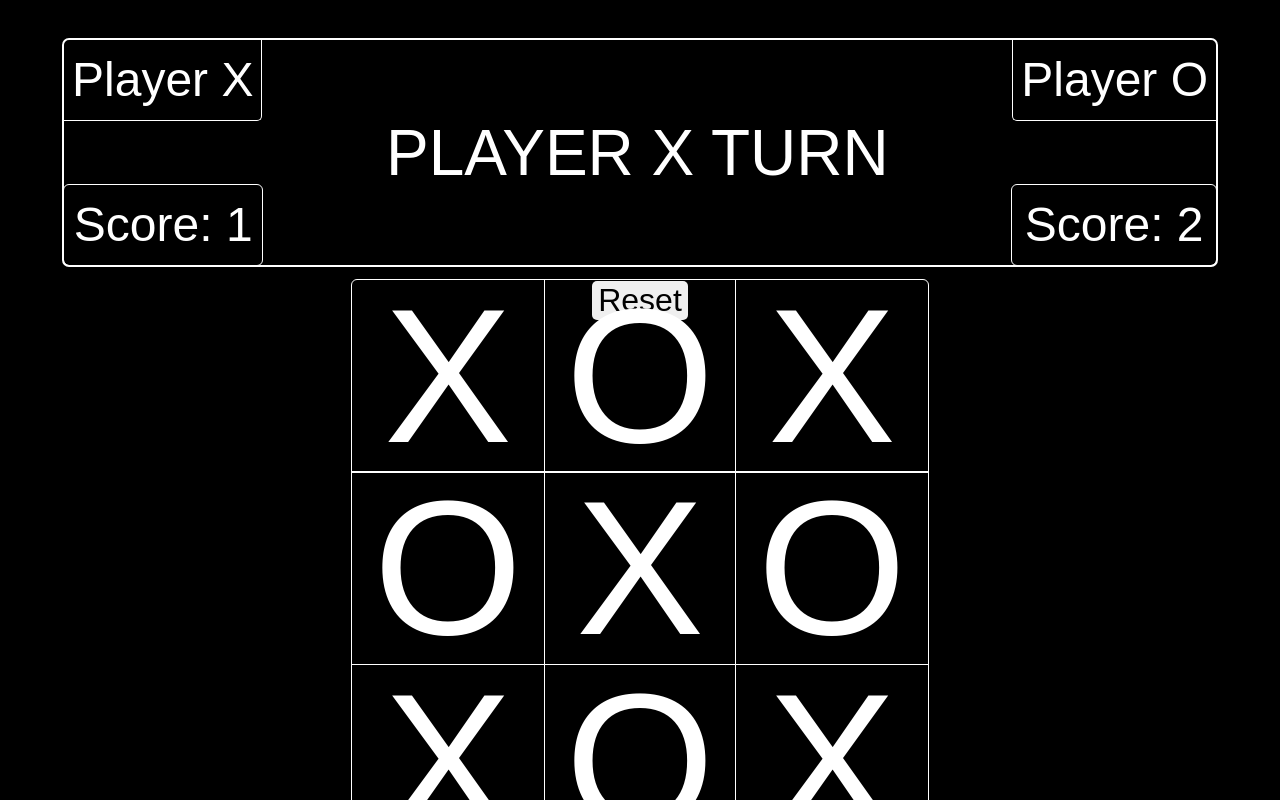
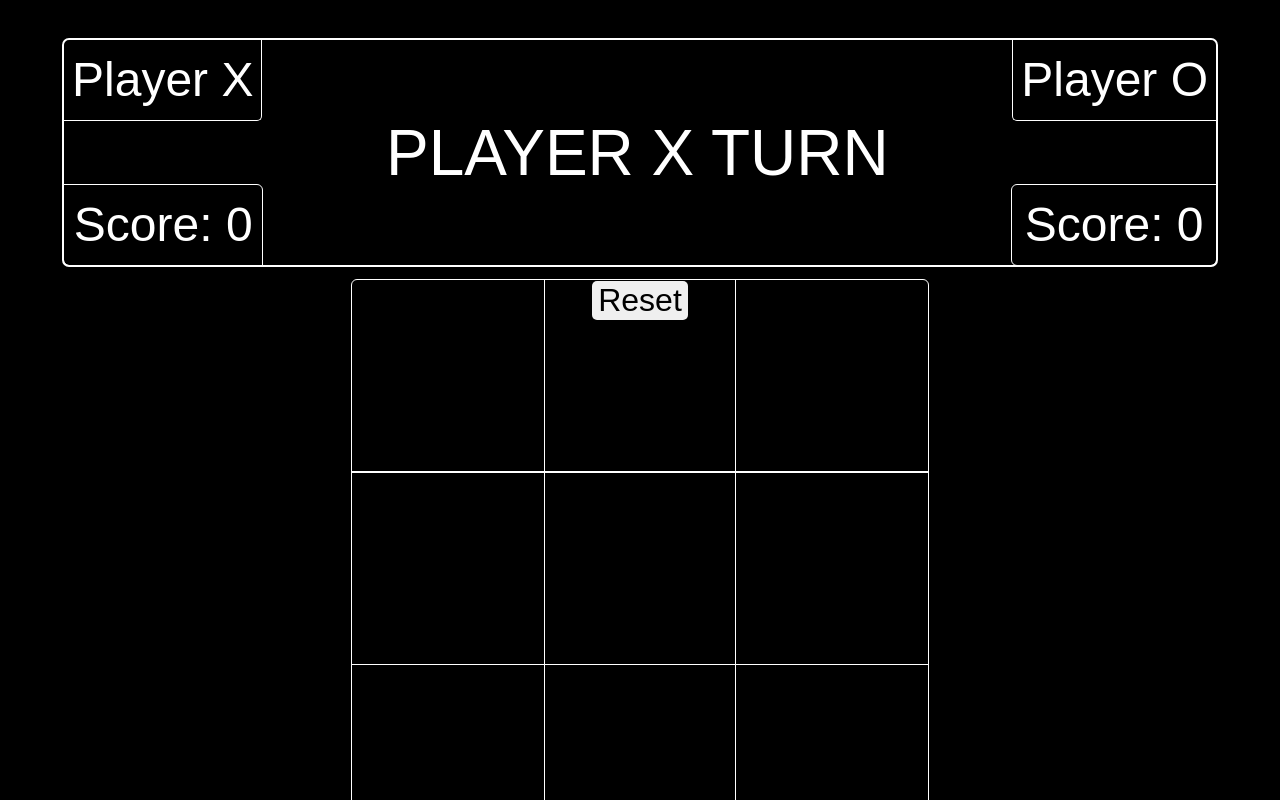
Before and after one commit to imalreadyafiddle/odin-tic-tac-toe, a plain HTML site: page index.html in a window 1280 px wide. Drawn offline with Linux system fonts and the light colour scheme.

Commit message:
making this little progress took entirely too long.

```diff
--- a/index.html
+++ b/index.html
@@ -13,26 +13,25 @@
     <div class="scoreboard">
         <div class="player-x">
             <div class="player-x-name">Player X</div>
-            <div class="player-x-score">Score: 1</div>
+            <div class="player-x-score">Score: <span class="x-score-num">0</span></div>
         </div>
         <div class ="game-console">PLAYER X TURN</div>
         <div class="player-o">
             <div class="player-o-name">Player O</div>
-            <div class="player-o-score">Score: 2</div>
+            <div class="player-o-score">Score: <span class="o-score-num">0</span></div>
         </div>
     </div>
     <button>Reset</button>
     <div class="gameboard">
-        <!-- use "&nbsp;" to fill empty cells -->
-        <div class="game-cell top-row left-column" data-index="0">X</div>
-        <div class="game-cell top-row middle-column" data-index="1">O</div>
-        <div class="game-cell top-row right-column" data-index="2">X</div>
-        <div class="game-cell middle-row left-column" data-index="3">O</div>
-        <div class="game-cell middle-row middle-column" data-index="4">X</div>
-        <div class="game-cell middle-row right-column" data-index="5">O</div>
-        <div class="game-cell bottom-row left-column" data-index="6">X</div>
-        <div class="game-cell bottom-row middle-column" data-index="7">O</div>
-        <div class="game-cell bottom-row right-column" data-index="8">X</div>
+        <div class="game-cell top-row left-column" data-index="0">&nbsp;</div>
+        <div class="game-cell top-row middle-column" data-index="1">&nbsp;</div>
+        <div class="game-cell top-row right-column" data-index="2">&nbsp;</div>
+        <div class="game-cell middle-row left-column" data-index="3">&nbsp;</div>
+        <div class="game-cell middle-row middle-column" data-index="4">&nbsp;</div>
+        <div class="game-cell middle-row right-column" data-index="5">&nbsp;</div>
+        <div class="game-cell bottom-row left-column" data-index="6">&nbsp;</div>
+        <div class="game-cell bottom-row middle-column" data-index="7">&nbsp;</div>
+        <div class="game-cell bottom-row right-column" data-index="8">&nbsp;</div>
     </div>
     <footer></footer>
 </body>
--- a/scripts/ticTacToe.js
+++ b/scripts/ticTacToe.js
@@ -0,0 +1,27 @@
+const gameBoard = (() => {
+    const gameArray = [
+        ,,,
+        ,,,
+        ,,,
+    ];
+    return { gameArray };
+})();
+
+const playerFactory = (sign, currentPlayer) => {
+    return { sign, currentPlayer };
+};
+
+const gameController = (() => {
+    const playerX = playerFactory("X", true);
+    const playerO = playerFactory("O", false);
+
+    const setTurn = (player) => {
+        // make this actually correctly set the turn instead of
+        // demoing that you can just change the f***ing property
+        // in the first place, because JS makes this a f***ing
+        // nightmare to do in a way that makes sense.
+        player.currentPlayer = true;
+    }
+
+    return { playerX, playerO, setTurn }
+})();
--- a/styles/styles.css
+++ b/styles/styles.css
@@ -115,8 +115,15 @@ html {
 
 .player-x-score, .player-o-score {
     outline: solid 1px white;
-    border-radius: 5px;
     padding: 1vh;
+}
+
+.player-x-score {
+    border-radius: 0px 5px 0px 5px;
+}
+
+.player-o-score {
+    border-radius: 5px 0px 5px 5px;
 }
 
 .top-row {
```
